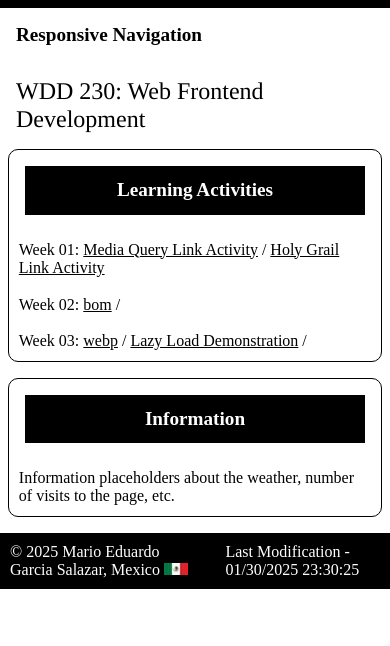
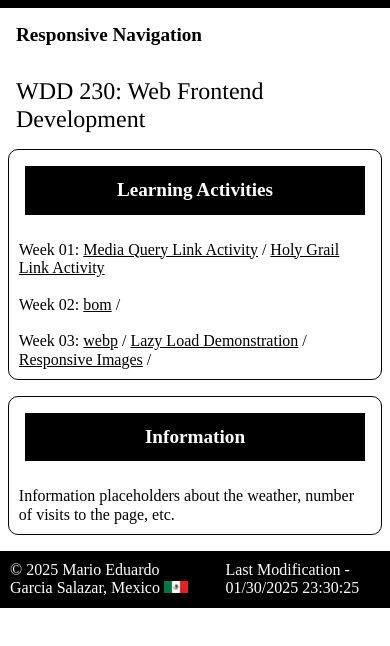
Before and after one commit to avincer-coder/WDD230, a plain HTML site: page index.html in a window 390 px wide. Shown: the part 152-798 px from the top of the page. Drawn offline with nearby package versions, Linux system fonts and the light colour scheme; a web font is replaced by a local one.

Commit message:
Responsive Images Activity Link

```diff
--- a/index.html
+++ b/index.html
@@ -98,6 +98,8 @@
                         <span class="weekLinks">/</span>
                         <a class="weekLinks" target="_blank" href="week03/lazyload.html">Lazy Load Demonstration</a>
                         <span class="weekLinks">/</span>
+                        <a class="weekLinks" target="_blank" href="week03/responsive-images.html">Responsive Images</a>
+                        <span class="weekLinks">/</span>
                     </li>
                 </ul>
             </section>
```
